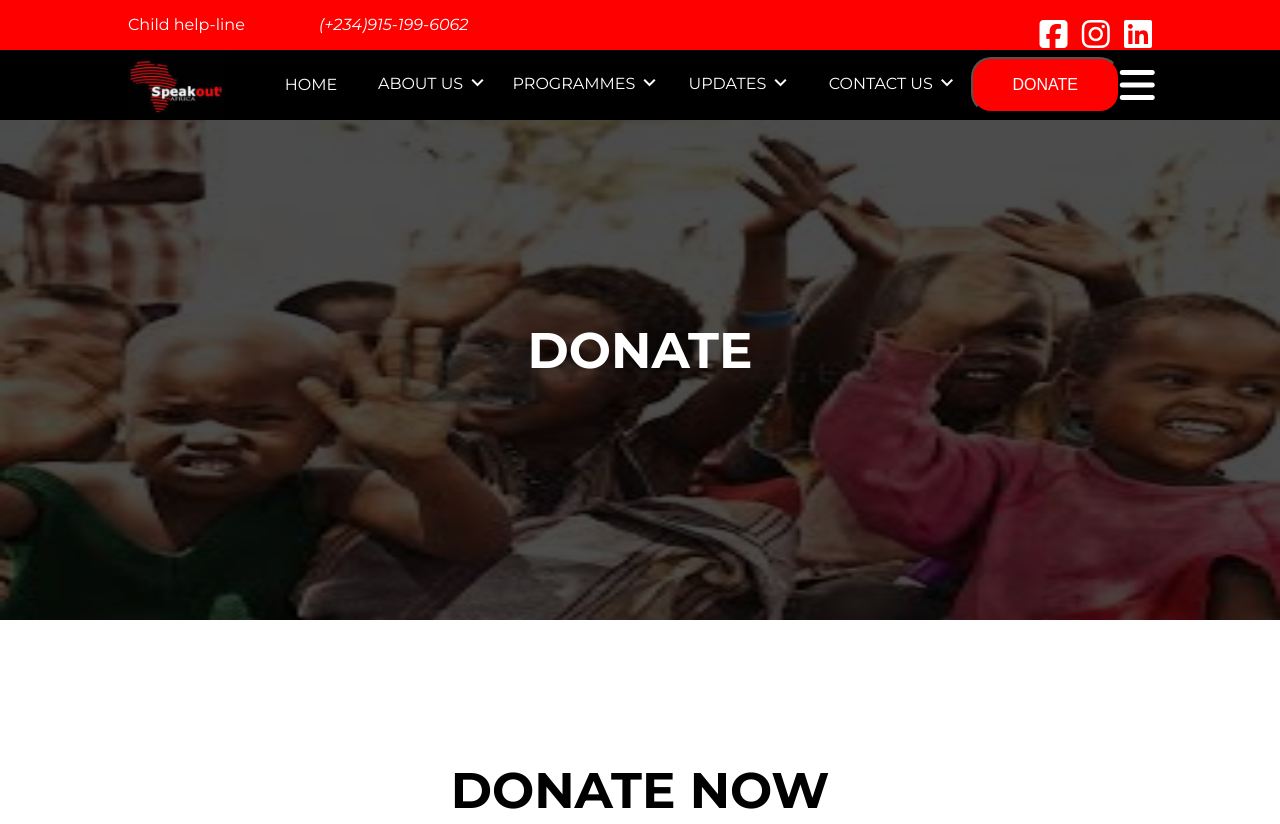
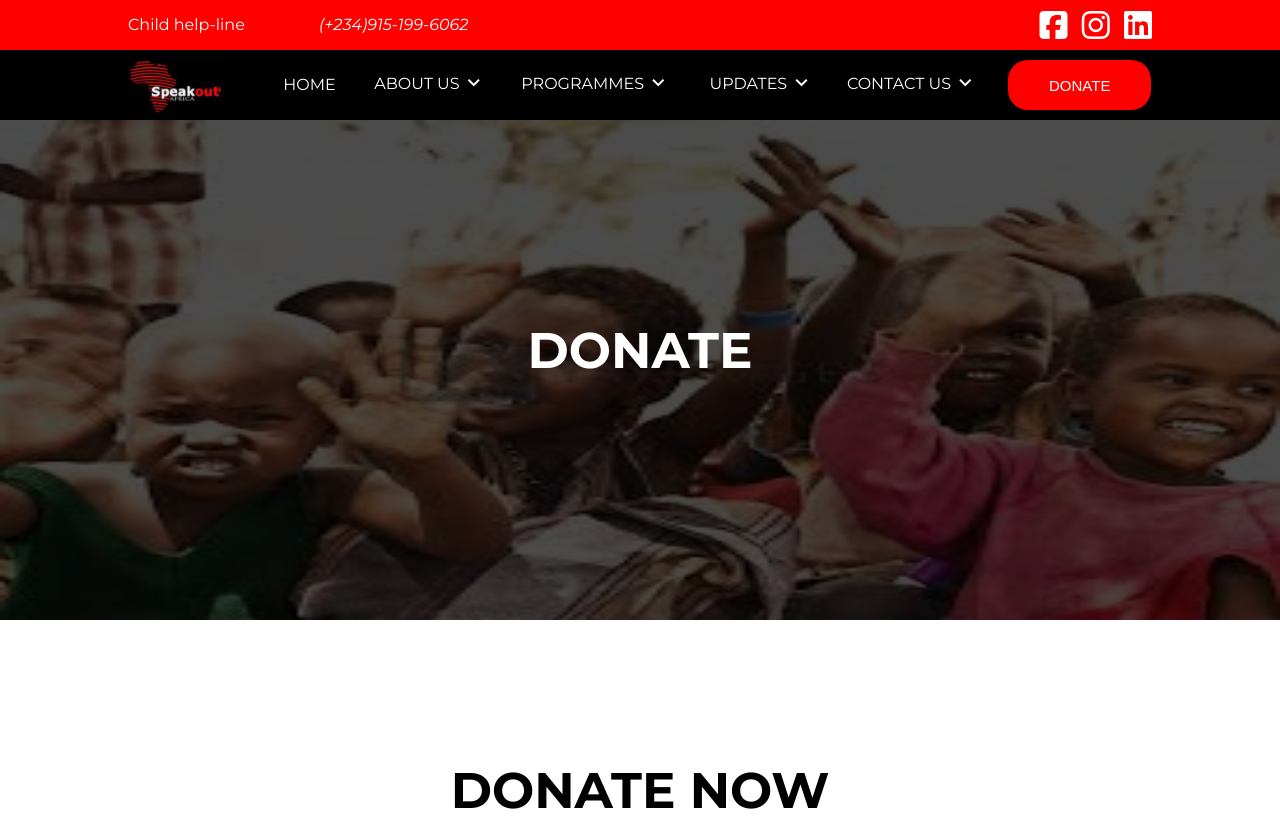
Before and after one commit to Charles-patrick/SOAM-DONATE-PAGE, a plain HTML site: page index.html in a window 1280 px wide. Shown: the top 824 px of the page. Drawn offline with nearby package versions, Linux system fonts and the light colour scheme.

Commit message:
second commit

```diff
--- a/index.html
+++ b/index.html
@@ -44,7 +44,7 @@
 
         <ul class="black-nav">
             <div class="pre-class">
-                <img src="logo.png" alt="" height="100%">
+                <img src="logo.png" alt="" height="100%" width="100%">
             </div>
             <ul class="mid-class">
                 <li class="mid-black-nav home"><a class="home-link">HOME</a></li>
@@ -95,7 +95,6 @@
             </ul>
             <div class="last-class">
                 <button class="donate-btn">DONATE</button>
-                <button class="bar"><i class="fa-solid fa-bars"></i></button>
             </div>
         </ul>
     </header>
--- a/style.css
+++ b/style.css
@@ -26,6 +26,8 @@ body {
     right: 0;
 }
 
+
+
 .red-nav,
 .black-nav {
     z-index: 20;
@@ -44,7 +46,7 @@ body {
 
 .red-nav .nav-right li {
     display: inline-block;
-    padding-top: 15px;
+    padding-top: 6px;
 }
 
 .red-nav .nav-right li a {
@@ -52,6 +54,10 @@ body {
     color: white;
     margin-left: 10px;
     font-size: 2rem;
+}
+
+.foot-box-one .socials .fa-brands{
+    color: white;
 }
 
 .black-nav {
@@ -69,8 +75,29 @@ body {
     left: 0;
 }
 
+.pre-class{
+    width: 10%;
+}
+
+.last-class {
+    width: 15%;
+    display: flex;
+    justify-content: space-between;
+}
+
+.black-nav .donate-btn {
+    width: 100%;
+    background-color: red;
+    color: white;
+    border-radius: 20px;
+    font-size: 15px;
+    margin: 10px 1px;
+    border: none;
+}
+
 .mid-class {
-    width: 70%;
+    padding-right: 20px;
+    width: 75%;
     display: flex;
 }
 
@@ -79,6 +106,9 @@ body {
     text-align: center;
     padding-top: 15px;
     list-style: none;
+}
+.mid-class .programmes{
+    width: 30%;
 }
 
 .mid-class .link:hover {
@@ -159,28 +189,6 @@ body {
     margin-left: -4px;
 }
 
-.last-class {
-    width: 18%;
-    display: flex;
-    justify-content: space-between;
-}
-
-.black-nav .donate-btn {
-    background-color: red;
-    color: white;
-    padding: 15px 22%;
-    margin: 7px auto;
-    border-radius: 20px;
-    font-size: 16px;
-}
-
-.black-nav .bar {
-    all: unset;
-    cursor: pointer;
-    color: white;
-    background-color: none;
-    font-size: 2.5rem;
-}
 
 .hide {
     display: none;
@@ -210,11 +218,12 @@ footer .email-input{
 }
 footer .email-input input{
     display: table-cell;
-    font-size: 1.9rem;
+    font-size: 1.2rem;
+    font-weight: 100;
     border-top-left-radius: 20px;
     border-bottom-left-radius: 20px;
     border: none;
-    height: 50px;
+    height: 40px;
     width: 70%;
     padding-left: 3%;
 }
@@ -225,12 +234,13 @@ footer .email-input input:focus {
 footer .email-input .button{
     all: unset;
     width: 30%;
-    height: 52px;
+    height: 42px;
     color: white;
     background-color: red;
     border-top-right-radius: 20px;
     border-bottom-right-radius: 20px;
     text-align: center;
+    font-size: 15px;
 }
 
 footer .newsletter{
@@ -274,11 +284,7 @@ footer .lower-footer{
     font-size: 2rem;
     padding: 20px 45%;
 }
-.foot-box-one .socials .fa-brands{
-    color: white;
-    padding: 2px 5px;
 
-}
 .foot-box-two li a{
     text-decoration: none;
     color: white;
```
